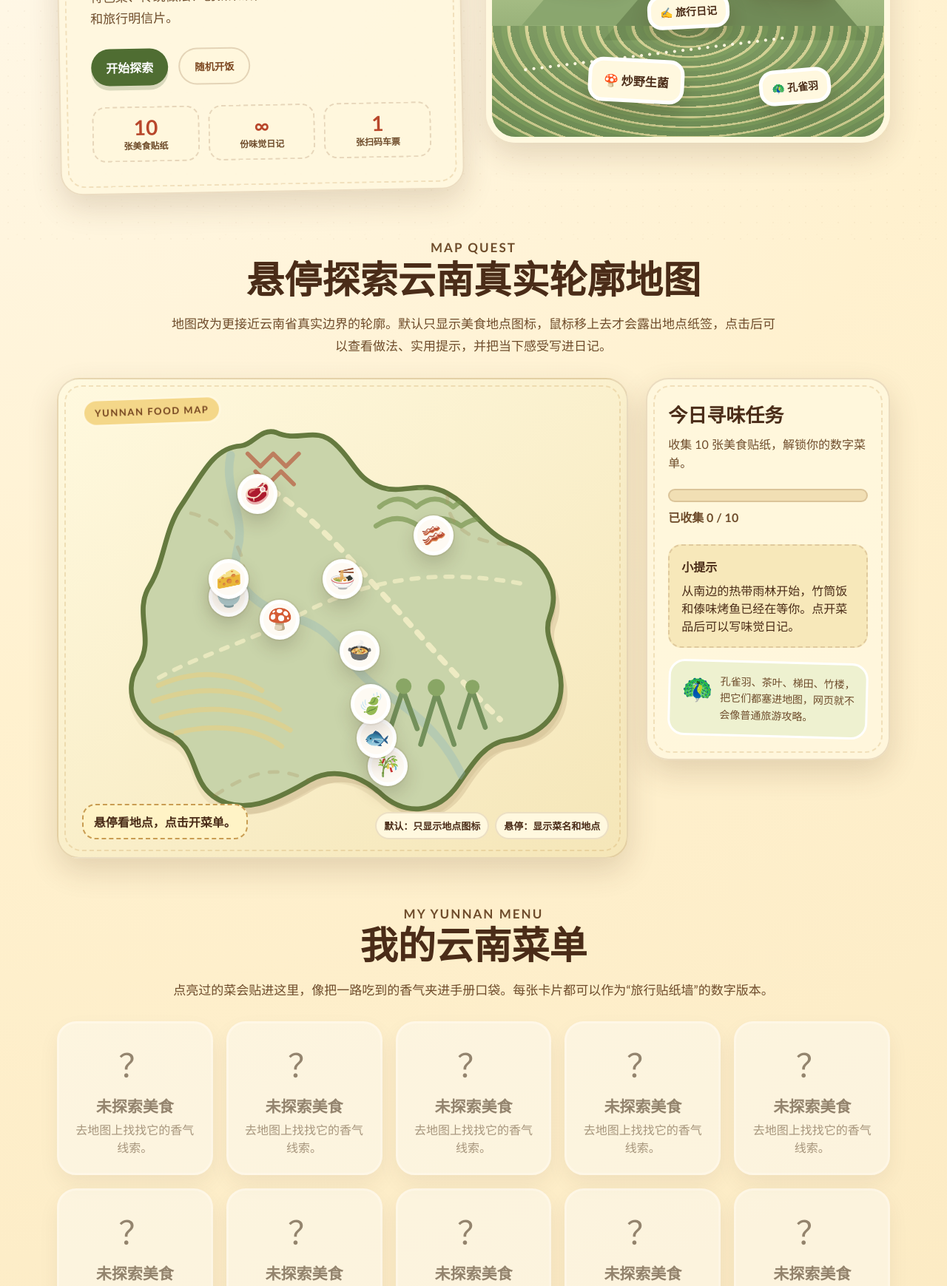
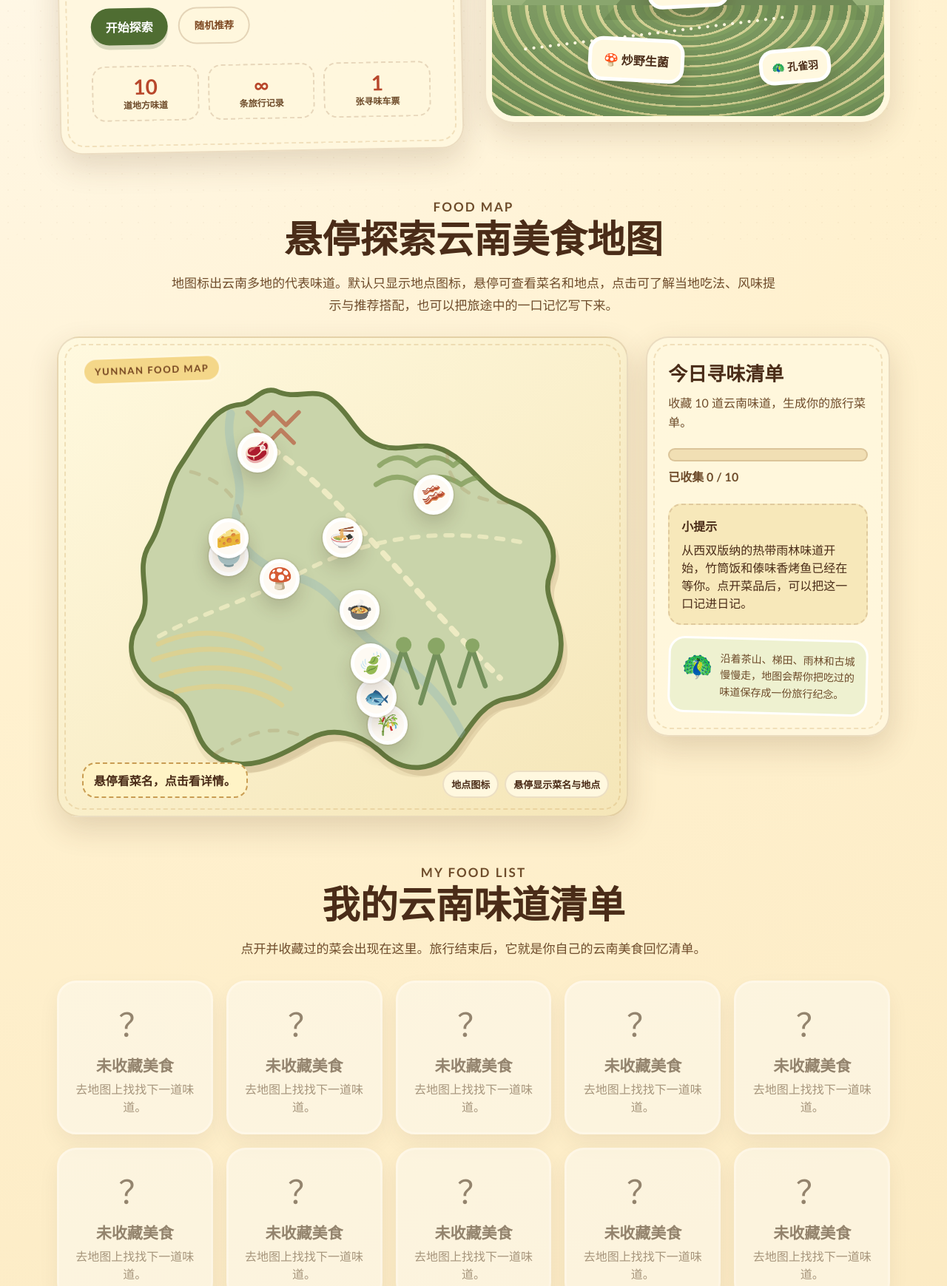
Before and after one commit to greenlilyunam/yunnan-food-map, a plain HTML site: page index.html in a window 1280 px wide. Shown: the part 458-2197 px from the top of the page at 74% size. Drawn offline with Linux system fonts and the light colour scheme.

Commit message:
v3-修改语言

```diff
--- a/index.html
+++ b/index.html
@@ -3,7 +3,7 @@
 <head>
   <meta charset="UTF-8" />
   <meta name="viewport" content="width=device-width, initial-scale=1.0" />
-  <title>云南寻味地图 · 数字旅行手册</title>
+  <title>云南寻味地图 · 游客美食路线</title>
   <link rel="stylesheet" href="styles.css" />
 </head>
 <body>
@@ -12,7 +12,7 @@
     <div class="brand">
       <span class="pin">📍</span>
       <div>
-        <p class="eyebrow">Digital Extension of the Handbook</p>
+        <p class="eyebrow">Yunnan Food Journey</p>
         <h1>云南寻味地图</h1>
       </div>
     </div>
@@ -20,24 +20,24 @@
       <a href="#map">地图探索</a>
       <a href="#menu">我的菜单</a>
       <a href="#record">味觉日记</a>
-      <a href="#qr">二维码入口</a>
+      <a href="#qr">寻味车票</a>
     </nav>
   </header>
 
   <main>
     <section class="hero">
       <div class="hero-copy sticker-card">
-        <span class="tag">Scan · Taste · Record</span>
-        <h2>纸上只装得下一顿饭，地图里藏着整个云南。</h2>
-        <p>跟着香气走，点击地图上的美食贴纸，发现云南不同地点的特色菜、传统做法、创新菜谱，还可以留下自己的味觉日记和旅行明信片。</p>
+        <span class="tag">Taste · Collect · Remember</span>
+        <h2>一张地图，带你慢慢吃懂云南。</h2>
+        <p>跟着香气出发，点开地图上的地点图标，发现云南各地代表美食、当地吃法、实用提示和推荐搭配。吃过之后，还可以收藏到菜单，写下你的味觉日记。</p>
         <div class="hero-actions">
           <a class="btn primary" href="#map">开始探索</a>
-          <button class="btn ghost" id="randomBtn">随机开饭</button>
+          <button class="btn ghost" id="randomBtn">随机推荐</button>
         </div>
         <div class="hero-stats">
-          <div><b>10</b><span>张美食贴纸</span></div>
-          <div><b>∞</b><span>份味觉日记</span></div>
-          <div><b>1</b><span>张扫码车票</span></div>
+          <div><b>10</b><span>道地方味道</span></div>
+          <div><b>∞</b><span>条旅行记录</span></div>
+          <div><b>1</b><span>张寻味车票</span></div>
         </div>
       </div>
 
@@ -60,9 +60,9 @@
 
     <section class="map-section" id="map">
       <div class="section-title">
-        <p class="eyebrow">Map Quest</p>
-        <h2>悬停探索云南真实轮廓地图</h2>
-        <p>地图改为更接近云南省真实边界的轮廓。默认只显示美食地点图标，鼠标移上去才会露出地点纸签，点击后可以查看做法、实用提示，并把当下感受写进日记。</p>
+        <p class="eyebrow">Food Map</p>
+        <h2>悬停探索云南美食地图</h2>
+        <p>地图标出云南多地的代表味道。默认只显示地点图标，悬停可查看菜名和地点，点击可了解当地吃法、风味提示与推荐搭配，也可以把旅途中的一口记忆写下来。</p>
       </div>
 
       <div class="map-layout">
@@ -113,26 +113,26 @@
             </g>
           </svg>
           <div id="pinsLayer" class="pins-layer"></div>
-          <div class="map-note">悬停看地点，点击开菜单。</div>
+          <div class="map-note">悬停看菜名，点击看详情。</div>
           <div class="map-legend">
-            <span>默认：只显示地点图标</span><span>悬停：显示菜名和地点</span>
+            <span>地点图标</span><span>悬停显示菜名与地点</span>
           </div>
         </div>
 
         <aside class="side-panel sticker-card">
-          <h3>今日寻味任务</h3>
-          <p>收集 10 张美食贴纸，解锁你的数字菜单。</p>
+          <h3>今日寻味清单</h3>
+          <p>收藏 10 道云南味道，生成你的旅行菜单。</p>
           <div class="progress-shell">
             <div class="progress-bar" id="progressBar"></div>
           </div>
           <p class="progress-text" id="progressText">已收集 0 / 10</p>
 <div class="hint-box">
             <b>小提示</b>
-            <span>从南边的热带雨林开始，竹筒饭和傣味烤鱼已经在等你。点开菜品后可以写味觉日记。</span>
+            <span>从西双版纳的热带雨林味道开始，竹筒饭和傣味香烤鱼已经在等你。点开菜品后，可以把这一口记进日记。</span>
           </div>
           <div class="mini-postcard">
             <span>🦚</span>
-            <p>孔雀羽、茶叶、梯田、竹楼，把它们都塞进地图，网页就不会像普通旅游攻略。</p>
+            <p>沿着茶山、梯田、雨林和古城慢慢走，地图会帮你把吃过的味道保存成一份旅行纪念。</p>
           </div>
         </aside>
       </div>
@@ -140,9 +140,9 @@
 
     <section class="menu-section" id="menu">
       <div class="section-title">
-        <p class="eyebrow">My Yunnan Menu</p>
-        <h2>我的云南菜单</h2>
-        <p>点亮过的菜会贴进这里，像把一路吃到的香气夹进手册口袋。每张卡片都可以作为“旅行贴纸墙”的数字版本。</p>
+        <p class="eyebrow">My Food List</p>
+        <h2>我的云南味道清单</h2>
+        <p>点开并收藏过的菜会出现在这里。旅行结束后，它就是你自己的云南美食回忆清单。</p>
       </div>
       <div class="collection-grid" id="collectionGrid"></div>
     </section>
@@ -150,7 +150,7 @@
       <div class="section-title">
         <p class="eyebrow">Taste Diary</p>
         <h2>我的味觉日记</h2>
-        <p>旅行不只是“看到了”，也要留下“我当时怎么感觉”。这里记录日期、同行人、天气、评分和一句话记忆，会保存在当前浏览器里。</p>
+        <p>旅行不只是“到过哪里”，也包括“那一口是什么味道”。在这里记录日期、同行人、天气、评分和一句话感受，之后可以慢慢回看。</p>
       </div>
       <div class="record-layout">
         <div class="diary-card sticker-card">
@@ -162,7 +162,7 @@
         </div>
         <div class="postcard-card sticker-card">
           <h3>生成一张云南明信片</h3>
-          <p>选择一道菜和一种旅行心情，生成可以复制到 PPT、网站说明或手册背面的纪念文案。</p>
+          <p>选择一道菜和一种旅行心情，生成一段可以发给朋友、发到社交平台，或留给自己的旅行明信片文案。</p>
           <label>选择美食
             <select id="postcardFood"></select>
           </label>
@@ -176,7 +176,7 @@
             </select>
           </label>
           <label>署名
-            <input id="postcardName" type="text" maxlength="18" placeholder="比如：一位偷溜进厨房的旅人" />
+            <input id="postcardName" type="text" maxlength="18" placeholder="比如：一位正在云南寻味的旅人" />
           </label>
           <button class="btn primary" id="makePostcardBtn">生成明信片文案</button>
           <div class="postcard-output" id="postcardOutput"></div>
@@ -187,9 +187,9 @@
     <section class="qr-section" id="qr">
       <div class="qr-card sticker-card">
         <div>
-          <p class="eyebrow">Handbook QR Entrance</p>
-          <h2>二维码放进手册时，可以这样包装</h2>
-          <p>把二维码设计成一张“云南寻味车票”，放在 storage pocket 口袋页里。读者抽出车票一扫，就从纸本厨房走进数字地图，完成收集、记录和生成明信片。</p>
+          <p class="eyebrow">Travel Ticket</p>
+          <h2>扫码开启你的云南寻味旅程</h2>
+          <p>这张“云南寻味车票”是进入地图的入口。扫一扫，选择地点、收藏美食、写下味觉日记，把旅途中的香气带回手机里。</p>
         </div>
         <div class="fake-ticket">
         <div class="ticket-title">云南寻味车票</div>
@@ -223,13 +223,13 @@
 
       <div class="recipe-grid">
         <div>
-          <h3>传统做法</h3>
+          <h3>当地吃法</h3>
           <ol id="traditionalSteps"></ol>
         </div>
         <div>
-          <h3>创新菜谱</h3>
+          <h3>创意吃法</h3>
           <p id="creativeRecipe"></p>
-          <button class="btn primary collect-btn" id="collectBtn">贴进我的菜单</button>
+          <button class="btn primary collect-btn" id="collectBtn">收藏到我的菜单</button>
         </div>
       </div>
 
@@ -276,7 +276,7 @@
   <div class="toast" id="toast">已保存</div>
 
   <footer>
-    <p>Made for a warm hand-drawn food handbook · 纸本体验 × 数字探索 × 旅行记录</p>
+    <p>云南寻味地图 · 为旅行者准备的美食记录小站</p>
   </footer>
 
   <script src="script.js"></script>
--- a/script.js
+++ b/script.js
@@ -7,7 +7,7 @@ const foods = [
     creative: '做成“过桥米线杯”：把米线、小料、汤包分层装进便携杯，吃前一冲，午餐也能有开盲盒的快乐。',
     best: '适合旅程第一站，用热汤打开味觉地图。',
     tip: '汤很烫，先放肉片再放米线，口感更稳。',
-    souvenir: '米线小料贴纸、汤碗印章、车票式菜单。',
+    souvenir: '米线小料卡、汤碗印章、车票纪念章。',
     pairing: '搭配酸腌菜、薄荷、小碟辣椒油。',
     prompt: '这一碗米线最像你旅途中的哪一个瞬间？'
   },
@@ -16,10 +16,10 @@ const foods = [
     intro: '一只鸡被蒸汽悄悄包围，像在锅里泡温泉。打开锅盖时，汤香会先跑出来打招呼。',
     tags: ['清鲜', '蒸汽', '鸡汤', '慢烹'],
     traditional: ['鸡肉切块，加入姜片、盐和少量香料。', '放入带汽嘴的汽锅中。', '用蒸汽慢慢焖熟，汤汁来自食材本身。', '出锅后汤清味浓，适合慢慢喝。'],
-    creative: '做成“迷你汽锅鸡汤盅”：加入菌菇和草本香料，小份上桌，像一盅能治愈赶作业灵魂的热汤。',
+    creative: '做成“迷你汽锅鸡汤盅”：加入菌菇和草本香料，小份上桌，像一盅能安慰旅途中疲惫身体的热汤。',
     best: '适合雨天或慢旅行，坐下来喝一盅热汤。',
     tip: '汤味清，不要被浓油重辣抢走风味。',
-    souvenir: '汽锅轮廓贴纸、蒸汽线条插画。',
+    souvenir: '汽锅轮廓小卡、蒸汽线条印章。',
     pairing: '搭配米饭、青菜和一点野生菌。',
     prompt: '这一口汤给你带来的第一种情绪是什么？'
   },
@@ -29,7 +29,7 @@ const foods = [
     tags: ['竹香', '糯', '热带', '便携'],
     traditional: ['糯米提前浸泡。', '加入豆类、肉丁或香料。', '装入竹筒，用火烤熟或蒸熟。', '剖开竹筒，米饭带着淡淡竹香。'],
     creative: '做成“竹筒饭饭团”：把竹香糯米捏成小饭团，外面包芭蕉叶或海苔，适合放进野餐盒。',
-    best: '适合野餐、雨林路线和手册背面贴纸互动。',
+    best: '适合野餐、雨林路线和轻松分享。',
     tip: '剖开竹筒的动作很有仪式感，可以拍成短视频。',
     souvenir: '竹节纹样、芭蕉叶包裹贴纸、竹香标签。',
     pairing: '搭配傣味烤鱼、酸辣蘸水和清爽水果。',
@@ -43,9 +43,9 @@ const foods = [
     creative: '做成“香茅烤鱼卷”：把鱼肉、香草和酸辣蘸水卷进薄饼里，传统味道一秒变街头小吃。',
     best: '适合夜市、户外烧烤和多人分享。',
     tip: '香茅和柠檬能让鱼肉更清爽，别忘了蘸水。',
-    souvenir: '香茅束贴纸、烤鱼纹理卡、火炭小图标。',
+    souvenir: '香茅束小卡、烤鱼纹理印章、火炭小图标。',
     pairing: '搭配竹筒饭、凉拌木瓜丝和冰饮。',
-    prompt: '你会把这条烤鱼贴在手册的哪一个角落？'
+    prompt: '你想把这条烤鱼记进哪一天的旅行日记？'
   },
   {
     id: 'mushroom', name: '炒野生菌', location: '云南 · 楚雄 / 昆明周边', emoji: '🍄', x: 39, y: 51,
@@ -53,8 +53,8 @@ const foods = [
     tags: ['菌香', '山野', '快炒', '鲜'],
     traditional: ['野生菌清洗切片。', '热锅下油，加入蒜片和辣椒。', '放入菌子充分炒熟。', '用盐和葱段调味，保留菌子本味。'],
     creative: '做成“野生菌意面”：用菌香做主角，搭配橄榄油和黑胡椒，让云南山林和西式餐盘握个手。',
-    best: '适合夏季菌子季，也适合做风味科普卡。',
-    tip: '野生菌必须充分炒熟，旅行手册里可以加安全提醒。',
+    best: '适合夏季菌子季，也适合在山野小馆慢慢探索。',
+    tip: '野生菌必须充分炒熟，建议选择正规餐馆并确认烹饪到位。',
     souvenir: '菌菇图鉴贴纸、山林采集笔记。',
     pairing: '搭配白米饭、青椒和清淡汤品。',
     prompt: '这种山野味道更像雨后、泥土还是木头？'
@@ -65,9 +65,9 @@ const foods = [
     tags: ['软糯', '米香', '点心', '温和'],
     traditional: ['大米浸泡后磨浆或蒸制。', '加入少量糖、坚果或当地配料。', '蒸熟后切成小块。', '趁热吃最软，放凉后更有嚼劲。'],
     creative: '做成“米糕小方杯”：一层米糕、一层鲜花酱或酸奶，像云南味道的温柔小甜品。',
-    best: '适合下午茶、手册甜品页和纪念票根。',
+    best: '适合下午茶、古城散步和轻食补给。',
     tip: '米糕口味柔和，适合和鲜花酱一起展示。',
-    souvenir: '米糕方块贴纸、米粒纹理背景。',
+    souvenir: '米糕小卡片、米粒纹理纪念章。',
     pairing: '搭配玫瑰酱、酸奶或普洱茶。',
     prompt: '这一口软糯适合写给谁？'
   },
@@ -77,7 +77,7 @@ const foods = [
     tags: ['咸香', '醇厚', '腌制', '提味'],
     traditional: ['选用猪后腿，经过修割、腌制和风干。', '切片蒸食，或与青椒、菌菇同炒。', '也可少量入汤，作为“风味放大器”。'],
     creative: '做成“火腿花卷夹”：把薄片火腿夹进小花卷，加一点酸甜酱，传统咸香变成迷你早餐堡。',
-    best: '适合做风味补充说明，解释腌制与地方气候。',
+    best: '适合搭配米饭或小吃，慢慢感受云南腌制风味。',
     tip: '咸度较明显，少量入菜更能提味。',
     souvenir: '火腿切片贴纸、风干纹理标签。',
     pairing: '搭配菌菇、青椒、米饭或小花卷。',
@@ -89,11 +89,11 @@ const foods = [
     tags: ['奶香', '大理', '可烤', '甜咸皆可'],
     traditional: ['用鲜牛奶加酸浆凝固。', '拉伸成薄片，晾成扇形。', '吃时可烤、炸，或卷白糖和玫瑰酱。'],
     creative: '做成“乳扇脆片”：切成小片烤脆，搭配鲜花蜂蜜酱，像云南版奶香薯片。',
-    best: '适合做视觉造型，扇形很容易转成贴纸。',
+    best: '适合在大理街头边走边尝，也很适合作为甜味小吃。',
     tip: '烤乳扇加玫瑰酱很有记忆点。',
-    souvenir: '乳扇折痕贴纸、玫瑰酱小罐图标。',
+    souvenir: '乳扇折痕小卡、玫瑰酱小罐图标。',
     pairing: '搭配玫瑰酱、蜂蜜、咖啡或茶。',
-    prompt: '奶香展开时，你想给这张贴纸配什么颜色？'
+    prompt: '这份奶香让你想到大理的哪一段街巷？'
   },
   {
     id: 'yak', name: '牦牛肉', location: '云南 · 香格里拉', emoji: '🥩', x: 35, y: 24,
@@ -101,9 +101,9 @@ const foods = [
     tags: ['高原', '肉香', '耐嚼', '咸鲜'],
     traditional: ['牦牛肉切条或切片。', '用盐、花椒和香料腌制。', '风干、炖煮或炒食，保留高原肉香。'],
     creative: '做成“牦牛肉能量卷”：搭配青稞饼、蔬菜和酸辣酱，适合作为旅行路上的高原能量补给。',
-    best: '适合高原路线、旅行补给和明信片文案。',
+    best: '适合高原路线和长途移动时少量补给。',
     tip: '风干类口感更有嚼劲，适合少量慢慢吃。',
-    souvenir: '雪山标签、青稞饼图标、能量卷贴纸。',
+    souvenir: '雪山标签、青稞饼图标、能量卷小卡。',
     pairing: '搭配青稞饼、酸辣酱和热茶。',
     prompt: '这份高原味道让你想到哪一种旅途温度？'
   },
@@ -112,10 +112,10 @@ const foods = [
     intro: '茶叶不只负责泡水，它也会跑进锅里当香料。鸡肉带一点茶香，清爽得像山风路过厨房。',
     tags: ['茶香', '清爽', '普洱', '草本'],
     traditional: ['鸡肉用盐和姜片腌制。', '加入普洱茶汤或茶叶一起焖煮。', '让茶香渗进肉里，收汁后出锅。'],
-    creative: '做成“茶香鸡饭盒”：茶香鸡丝搭配米饭和凉拌蔬菜，适合数字地图里的便携新菜谱。',
+    creative: '做成“茶香鸡饭盒”：茶香鸡丝搭配米饭和凉拌蔬菜，适合带在路上做一份清爽午餐。',
     best: '适合茶山路线，连接饮食和地方物产。',
     tip: '茶香要轻，不要让苦涩盖过鸡肉鲜味。',
-    souvenir: '茶叶拓印、茶山线条、小饭盒贴纸。',
+    souvenir: '小茶包、茶山明信片、小饭盒记号。',
     pairing: '搭配白米饭、凉拌菜和温热普洱茶。',
     prompt: '这道菜的茶香更像清晨还是傍晚？'
   }
@@ -190,7 +190,7 @@ function openFood(id){
   document.getElementById('modalSouvenir').textContent = currentFood.souvenir;
   document.getElementById('modalPairing').textContent = currentFood.pairing;
   document.getElementById('memoryPrompt').textContent = currentFood.prompt;
-  collectBtn.textContent = collected.includes(currentFood.id) ? '已经贴进菜单 ✓' : '贴进我的菜单';
+  collectBtn.textContent = collected.includes(currentFood.id) ? '已收藏到菜单 ✓' : '收藏到我的菜单';
   document.getElementById('visitDate').value = todayISO();
   document.getElementById('companionInput').value = '';
   document.getElementById('noteInput').value = '';
@@ -210,9 +210,9 @@ function collectCurrent(){
   if(!collected.includes(currentFood.id)){
     collected.push(currentFood.id);
     saveStorage('yunnan-collected-v3', collected);
-    showToast('已贴进我的菜单');
+    showToast('已收藏到我的菜单');
   }
-  collectBtn.textContent = '已经贴进菜单 ✓';
+  collectBtn.textContent = '已收藏到菜单 ✓';
   renderAll();
 }
 
@@ -224,10 +224,10 @@ function renderCollection(){
     const isCollected = collected.includes(food.id);
     return `
       <article class="collection-card ${isCollected ? '' : 'locked'}" data-id="${food.id}">
-        ${isCollected ? '<div class="stamp">FOUND</div>' : ''}
+        ${isCollected ? '<div class="stamp">SAVED</div>' : ''}
         <div class="emoji">${isCollected ? food.emoji : '？'}</div>
-        <h3>${isCollected ? food.name : '未探索美食'}</h3>
-        <p>${isCollected ? food.location : '去地图上找找它的香气线索。'}</p>
+        <h3>${isCollected ? food.name : '未收藏美食'}</h3>
+        <p>${isCollected ? food.location : '去地图上找找下一道味道。'}</p>
       </article>
     `;
   }).join('');
@@ -270,7 +270,7 @@ function saveDiaryEntry(){
 
 function renderDiary(){
   if(!diaryEntries.length){
-    diaryList.innerHTML = '<div class="empty-state">还没有旅行记录。点开任意一道菜，写下日期、同行人和一句话记忆，网页就会变成你的数字纪念册。</div>';
+    diaryList.innerHTML = '<div class="empty-state">还没有旅行记录。点开任意一道菜，写下日期、同行人和一句话记忆，它就会成为你的云南旅行纪念册。</div>';
     return;
   }
   diaryList.innerHTML = diaryEntries.map(entry => `
@@ -306,11 +306,11 @@ function populatePostcardSelect(){
 function makePostcard(){
   const food = foods.find(item => item.id === document.getElementById('postcardFood').value) || foods[0];
   const mood = document.getElementById('postcardMood').value;
-  const name = document.getElementById('postcardName').value.trim() || '一位偷溜进厨房的旅人';
+  const name = document.getElementById('postcardName').value.trim() || '一位正在云南寻味的旅人';
   const lines = [
-    `来自${food.location}的一张小明信片：`,
+    `一张来自${food.location}的明信片：`,
     `今天我以“${mood}”的速度遇见了${food.name}。${food.intro}`,
-    `我想带走的纪念物是：${food.souvenir}`,
+    `我想记住的旅行细节是：${food.souvenir}`,
     `署名：${name}`
   ];
   document.getElementById('postcardOutput').textContent = lines.join('\n');
@@ -323,7 +323,7 @@ function copyPostcard(){
     return;
   }
   if(navigator.clipboard){
-    navigator.clipboard.writeText(text).then(() => showToast('明信片文案已复制'));
+    navigator.clipboard.writeText(text).then(() => showToast('明信片已复制'));
   }else{
     showToast('可以手动选中文案复制');
   }
```
Also changed, not shown: styles.css (line endings or trailing spaces).
